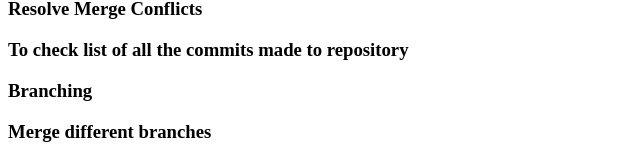
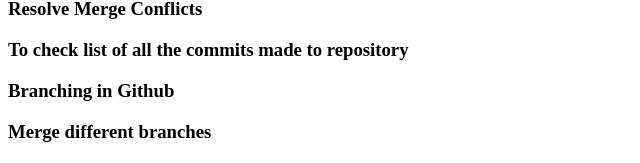
Before and after one commit to Maira509/VCS-Git, a plain HTML site: page index.html in a window 1280 px wide. Shown: the part 448-611 px from the top of the page, without its empty margins (0-640 px from the left). Drawn offline with Linux system fonts and the light colour scheme.

Commit message:
Merge Conflicts

```diff
--- a/index.html
+++ b/index.html
@@ -19,7 +19,7 @@
     <h3>Get data from remote repository to local one</h3>
     <h3>Resolve Merge Conflicts</h3>
     <h3>To check list of all the commits made to repository </h3>
-    <h3>Branching</h3>
+    <h3>Branching in Github</h3>
     <h3>Merge different branches</h3>
     <h3>Delete branch</h3>
   </body>
```
